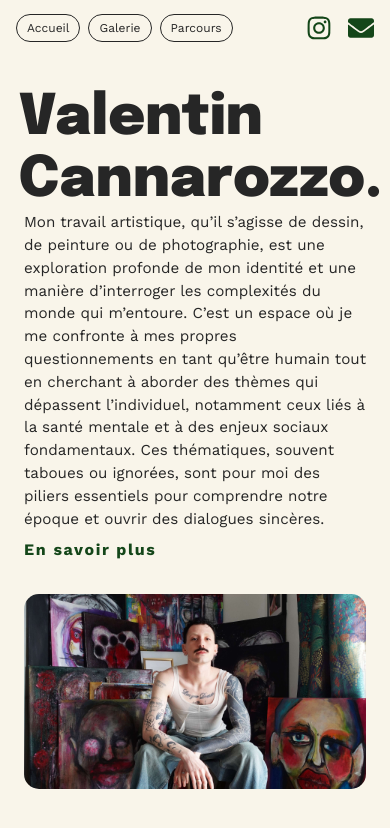
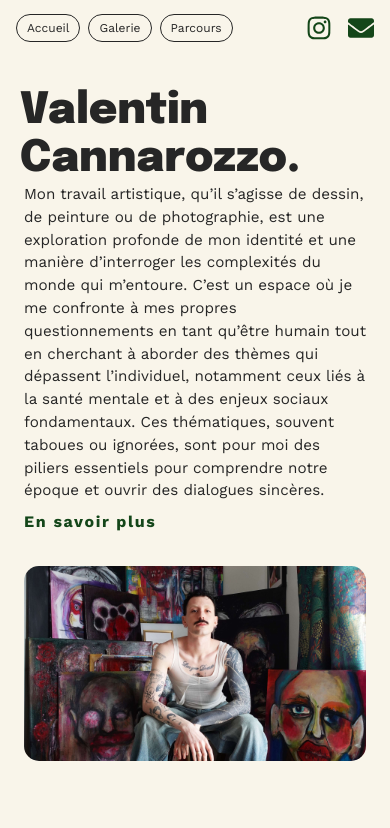
Before and after one commit to Lxvia/portfolio-valentin-cannarozzo-next, a Next.js app: page /home in a window 390 px wide. Shown: the top 828 px of the page. Built offline with nearby package versions, Linux system fonts and the light colour scheme; no server answers.

Commit message:
corrections responsive tablette

```diff
--- a/src/app/components/HomeHeader.module.scss
+++ b/src/app/components/HomeHeader.module.scss
@@ -67,8 +67,21 @@
     }
 }
 
+// ─── Tablette ────────────────────────────────────────────────────────────────
+@media (max-width: 1024px) {
+    .homeHeaderContainer {
+        margin: 0 2em;
+    }
+
+    .headerLeft {
+        h1 {
+            font-size: 5em !important;
+        }
+    }
+}
+
 // ─── Mobile ───────────────────────────────────────────────────────────────────
-@media (max-width: 768px) {
+@media (max-width: 820px) {
     .homeHeaderContainer {
         height: auto;
         margin: 0 1.5em;
@@ -81,7 +94,7 @@
             width: 100%;
 
             h1 {
-                font-size: 3.5em;
+                font-size: 2.7em !important;
             }
 
             p {
```
